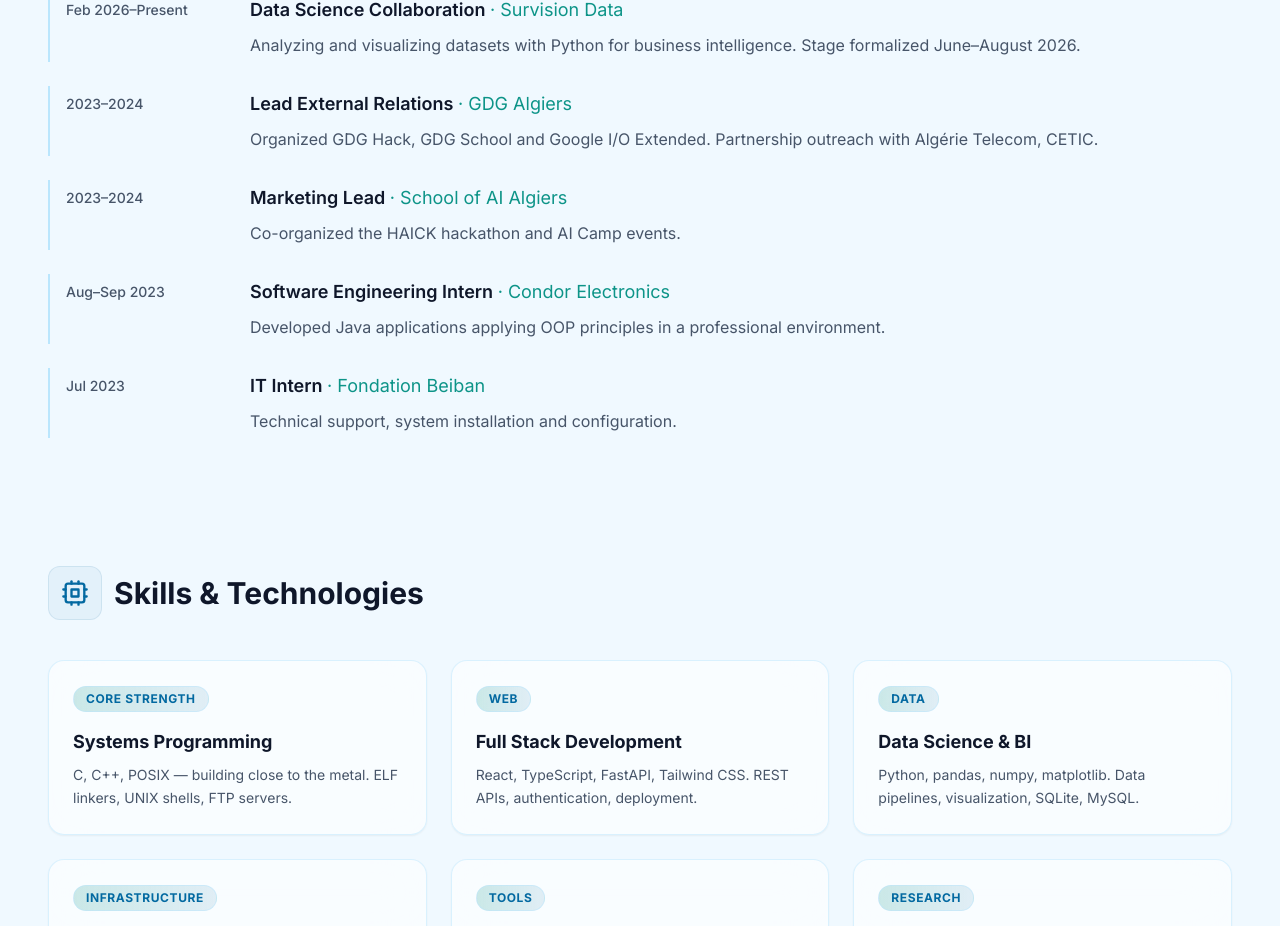
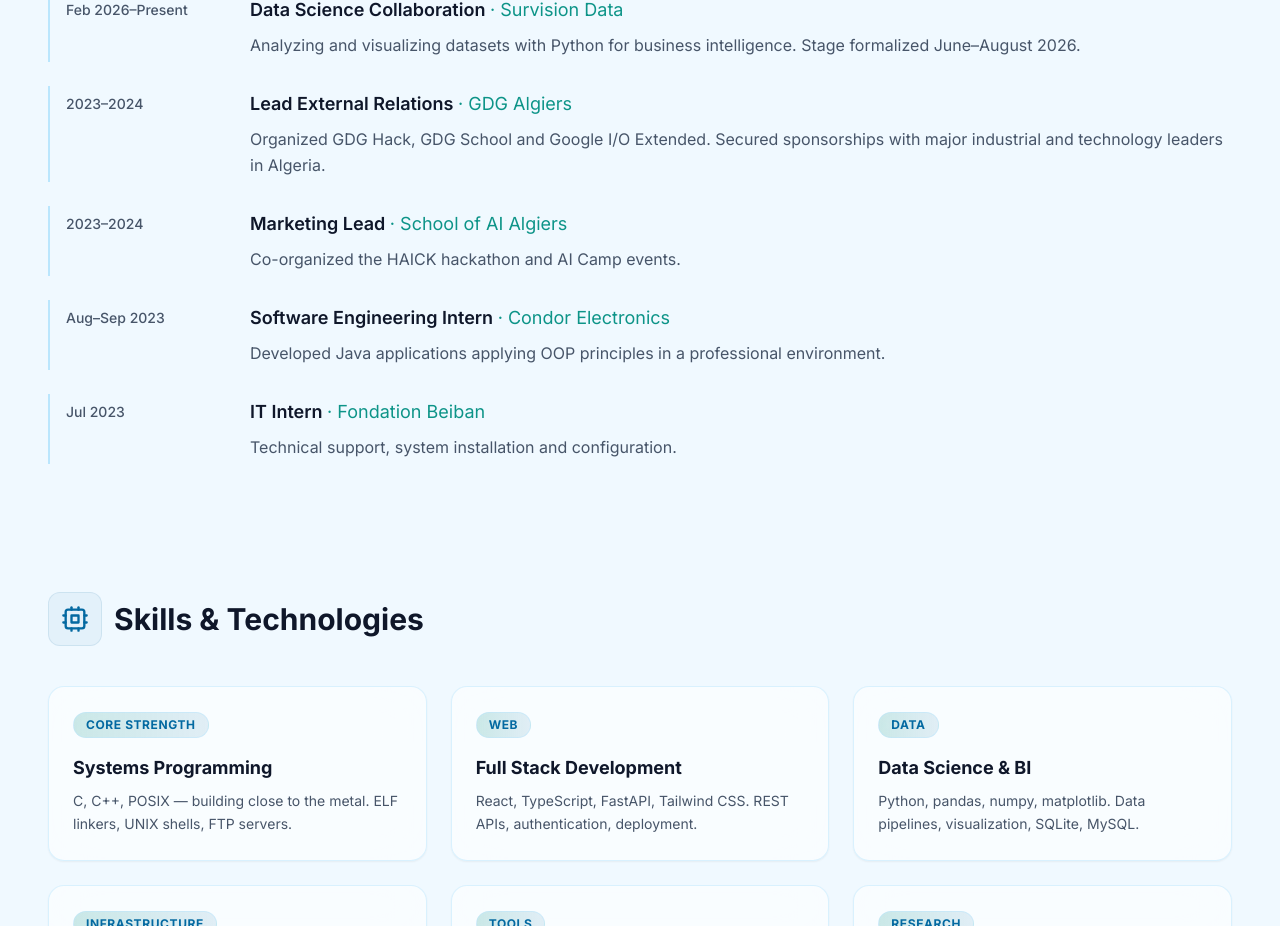
Before and after one commit to lakhdar-mouhieddine/portfolio, a React (Vite) app: page / in a window 1280 px wide. Shown: the part 1317-2243 px from the top of the page. Built offline with nearby package versions, Linux system fonts and the light colour scheme.

Commit message:
Generalize GDG Algiers partnership description to major Algerian companies

```diff
--- a/src/components/Experience.jsx
+++ b/src/components/Experience.jsx
@@ -13,7 +13,7 @@
     role: "Lead External Relations",
     company: "GDG Algiers",
     date: "2023–2024",
-    desc: "Organized GDG Hack, GDG School and Google I/O Extended. Partnership outreach with Algérie Telecom, CETIC."
+    desc: "Organized GDG Hack, GDG School and Google I/O Extended. Secured sponsorships with major industrial and technology leaders in Algeria."
   },
   {
     role: "Marketing Lead",
```
